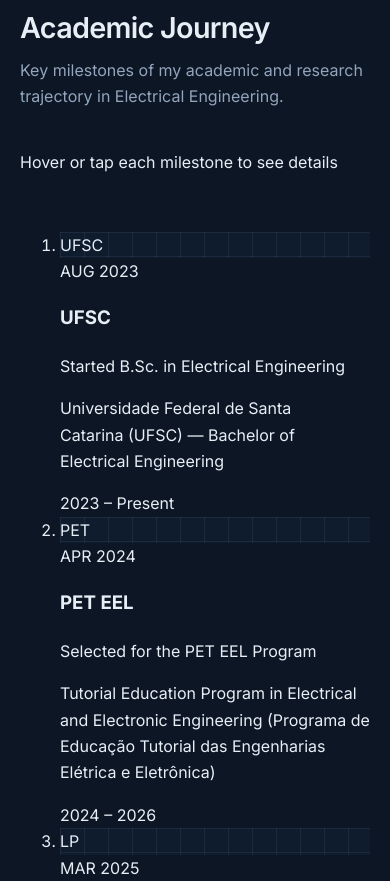
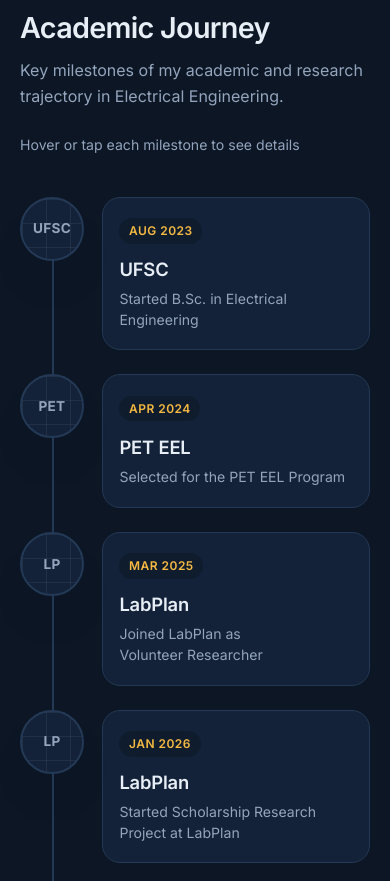
Before and after one commit to gudfranca/gudfranca.github.io, a plain HTML site: page index.html in a window 390 px wide. Shown: the part 1340-2221 px from the top of the page. Drawn offline with Linux system fonts and the light colour scheme.

Commit message:
Add timeline styles for academic journey

```diff
--- a/style.css
+++ b/style.css
@@ -1027,3 +1027,232 @@ a.tag:hover {
     font-size: 0.72rem;
   }
 }
+/* 11. Linha do Tempo (Jornada Acadêmica) ------------------- */
+.timeline__hint {
+  margin: 0;
+  color: var(--muted);
+  font-size: 0.88rem;
+}
+
+.timeline {
+  position: relative;
+  display: grid;
+  grid-template-columns: repeat(5, minmax(0, 1fr));
+  gap: 1.15rem;
+  margin: 2rem 0 0;
+  padding: 0;
+  list-style: none;
+  align-items: start;
+}
+
+/* Linha horizontal contínua que conecta os pontos no computador */
+.timeline::before {
+  content: "";
+  position: absolute;
+  top: 76px;
+  left: 8%;
+  right: 8%;
+  height: 2px;
+  background: var(--line);
+  z-index: 0;
+  transition: var(--theme-t);
+}
+
+.timeline__item {
+  position: relative;
+  z-index: 1;
+  display: flex;
+  flex-direction: column;
+  align-items: center;
+  text-align: center;
+  outline: none;
+  cursor: pointer;
+}
+
+.timeline__node {
+  display: flex;
+  flex-direction: column;
+  align-items: center;
+  gap: 0.75rem;
+  margin-bottom: 1rem;
+}
+
+.timeline__logo {
+  position: relative;
+  display: grid;
+  place-items: center;
+  width: 64px;
+  height: 64px;
+  border-radius: 50%;
+  border: 2px solid var(--line);
+  background-color: var(--surface);
+  overflow: hidden;
+  box-shadow: var(--shadow);
+  transition: transform 0.35s var(--ease), border-color 0.35s var(--ease),
+    box-shadow 0.35s var(--ease), background-color 0.45s ease;
+}
+
+.timeline__fallback {
+  font-size: 0.85rem;
+  font-weight: 700;
+  letter-spacing: 0.02em;
+  color: var(--muted);
+}
+
+.timeline__logo img {
+  position: absolute;
+  inset: 0;
+  width: 100%;
+  height: 100%;
+  object-fit: contain;
+  padding: 8px;
+  background: var(--surface);
+}
+
+.timeline__dot {
+  width: 14px;
+  height: 14px;
+  border-radius: 50%;
+  border: 3px solid var(--bg);
+  background: var(--line);
+  transition: transform 0.35s var(--ease), background-color 0.35s var(--ease),
+    box-shadow 0.35s var(--ease);
+}
+
+.timeline__card {
+  width: 100%;
+  padding: 1.15rem 1rem;
+  border: 1px solid var(--line);
+  border-radius: 18px;
+  background: var(--surface);
+  transition: transform 0.35s var(--ease), border-color 0.35s var(--ease),
+    box-shadow 0.35s var(--ease), background-color 0.45s ease;
+}
+
+.timeline__date {
+  display: inline-block;
+  padding: 0.18rem 0.6rem;
+  border-radius: 999px;
+  background: var(--bg-soft);
+  color: var(--accent);
+  font-size: 0.75rem;
+  font-weight: 600;
+  letter-spacing: 0.04em;
+}
+
+.timeline__org {
+  margin: 0.65rem 0 0.3rem;
+  font-size: 1.15rem;
+  font-weight: 600;
+  letter-spacing: -0.01em;
+}
+
+.timeline__event {
+  margin: 0;
+  color: var(--muted);
+  font-size: 0.88rem;
+  line-height: 1.45;
+}
+
+/* Detalhes ocultos por padrão e revelados ao passar o mouse */
+.timeline__details {
+  max-height: 0;
+  opacity: 0;
+  overflow: hidden;
+  margin-top: 0;
+  padding-top: 0;
+  border-top: 1px solid transparent;
+  transition: max-height 0.4s var(--ease), opacity 0.35s var(--ease),
+    margin-top 0.35s var(--ease), padding-top 0.35s var(--ease),
+    border-color 0.35s var(--ease);
+}
+
+.timeline__full {
+  margin: 0 0 0.55rem;
+  color: var(--text);
+  font-size: 0.84rem;
+  line-height: 1.45;
+}
+
+.timeline__period {
+  display: inline-block;
+  padding: 0.15rem 0.55rem;
+  border: 1px solid var(--accent);
+  border-radius: 999px;
+  color: var(--accent);
+  font-size: 0.74rem;
+  font-weight: 600;
+}
+
+/* Efeito ao passar o mouse ou focar: cresce e mostra os detalhes */
+.timeline__item:hover,
+.timeline__item:focus-within {
+  z-index: 10;
+}
+
+.timeline__item:hover .timeline__logo,
+.timeline__item:focus-within .timeline__logo {
+  transform: scale(1.18);
+  border-color: var(--accent);
+}
+
+.timeline__item:hover .timeline__dot,
+.timeline__item:focus-within .timeline__dot {
+  transform: scale(1.45);
+  background: var(--accent);
+  box-shadow: 0 0 0 5px color-mix(in srgb, var(--accent) 25%, transparent);
+}
+
+.timeline__item:hover .timeline__card,
+.timeline__item:focus-within .timeline__card {
+  transform: translateY(-6px) scale(1.06);
+  border-color: var(--accent);
+  box-shadow: var(--shadow);
+}
+
+.timeline__item:hover .timeline__details,
+.timeline__item:focus-within .timeline__details {
+  max-height: 240px;
+  opacity: 1;
+  margin-top: 0.85rem;
+  padding-top: 0.85rem;
+  border-top-color: var(--line);
+}
+
+/* Adaptação para tablets e celulares (linha vertical à esquerda) */
+@media (max-width: 960px) {
+  .timeline {
+    grid-template-columns: 1fr;
+    gap: 1.5rem;
+  }
+
+  .timeline::before {
+    top: 24px;
+    bottom: 24px;
+    left: 32px;
+    right: auto;
+    width: 2px;
+    height: auto;
+  }
+
+  .timeline__item {
+    flex-direction: row;
+    align-items: flex-start;
+    text-align: left;
+    gap: 1.15rem;
+  }
+
+  .timeline__node {
+    flex-shrink: 0;
+    margin-bottom: 0;
+  }
+
+  .timeline__dot {
+    display: none;
+  }
+
+  .timeline__item:hover .timeline__card,
+  .timeline__item:focus-within .timeline__card {
+    transform: scale(1.02);
+  }
+}
```
